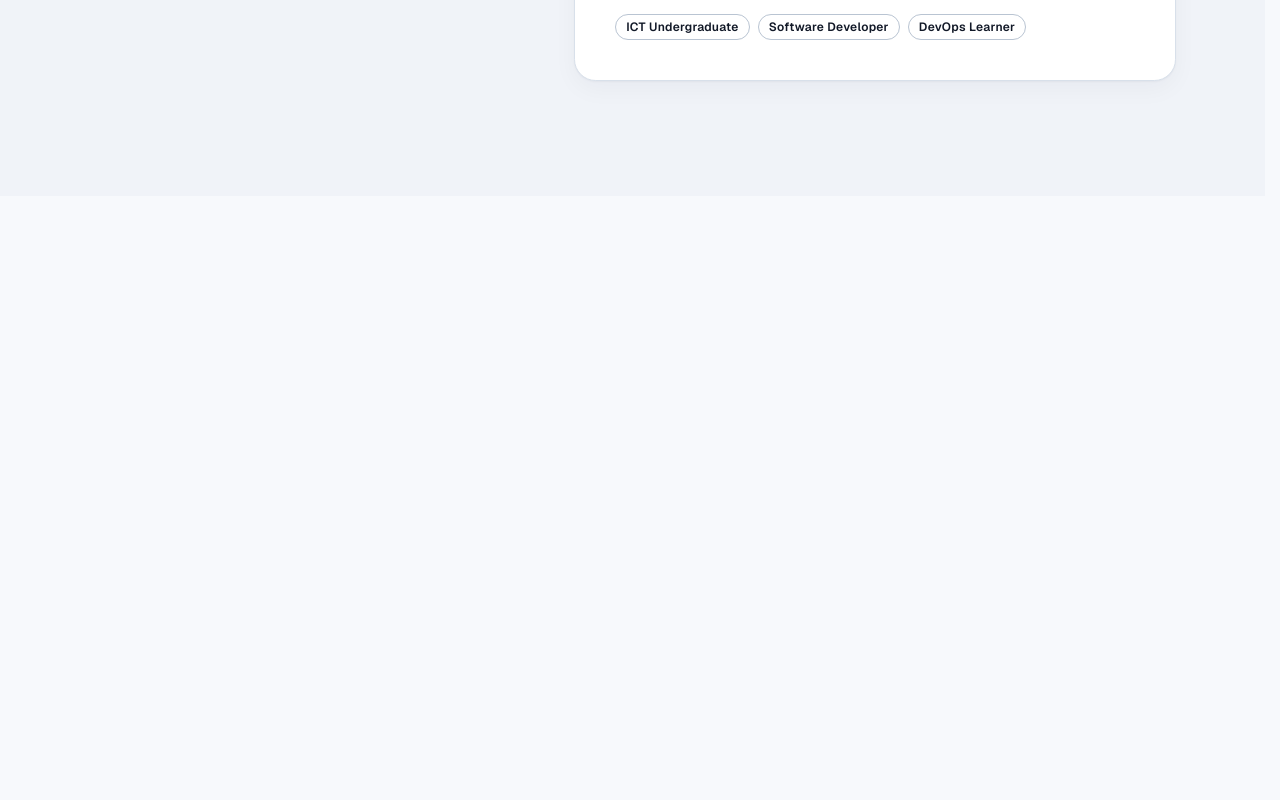
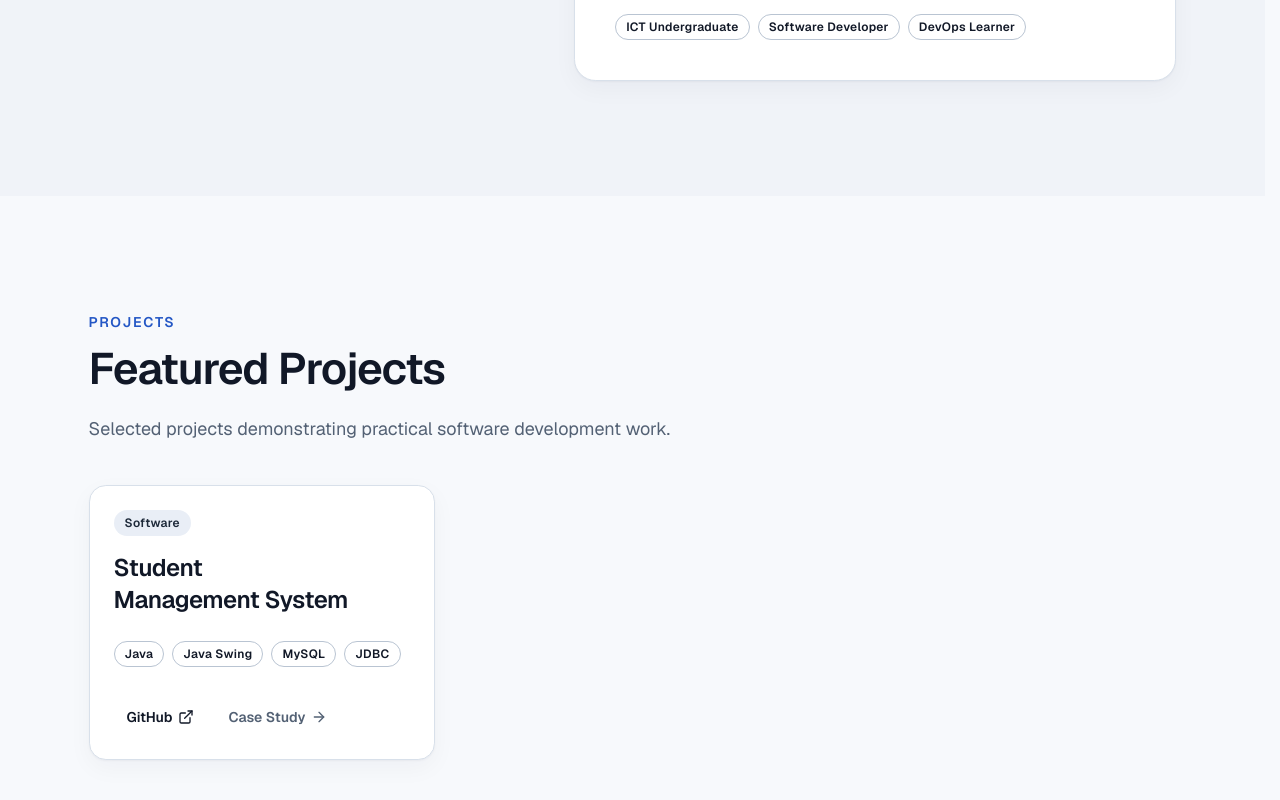
Before and after one commit to Kushan2001/kushan-portfolio, a Next.js app: page / in a window 1280 px wide. Shown: the part 1281-2081 px from the top of the page. Before the commit the page ends 1477 px from the top, so only its background shows below. Built offline with nearby package versions, Linux system fonts and the light colour scheme.

Commit message:
feat: add featured projects showcase

```diff
--- a/app/page.tsx
+++ b/app/page.tsx
@@ -1,4 +1,5 @@
 import { About } from "@/components/sections/about";
+import { FeaturedProjects } from "@/components/sections/featured-projects";
 import { Hero } from "@/components/sections/hero";
 import { Skills } from "@/components/sections/skills";
 
@@ -8,6 +9,7 @@ export default function Home() {
       <Hero />
       <About />
       <Skills />
+      <FeaturedProjects />
     </main>
   );
 }
--- /dev/null
+++ b/components/projects/project-card.tsx
@@ -0,0 +1,111 @@
+import Image from "next/image";
+import Link from "next/link";
+import { ArrowRight, ExternalLink } from "lucide-react";
+
+import { Badge } from "@/components/ui/badge";
+import { buttonVariants } from "@/components/ui/button";
+import { Card, CardContent, CardHeader } from "@/components/ui/card";
+import type { Project, ProjectCategory } from "@/types";
+
+const categoryLabels: Record<ProjectCategory, string> = {
+  "software-development": "Software",
+  devops: "DevOps",
+  cloud: "Cloud",
+  web: "Web",
+  other: "Other",
+};
+
+interface ProjectCardProps {
+  project: Project;
+}
+
+export function ProjectCard({ project }: ProjectCardProps) {
+  const image = project.images[0];
+  const summary = project.summary.trim();
+
+  return (
+    <article aria-labelledby={`project-${project.slug}-title`} className="h-full">
+      <Card interactive className="h-full gap-0 py-0">
+        {image ? (
+          <div className="aspect-[16/10] overflow-hidden border-b border-border bg-muted">
+            <Image
+              src={image.src}
+              alt={image.alt}
+              width={image.width}
+              height={image.height}
+              sizes="(max-width: 639px) calc(100vw - 2rem), (max-width: 1023px) 50vw, 33vw"
+              className="h-full w-full object-cover transition-transform duration-300 motion-safe:group-hover/card:scale-[1.02]"
+            />
+          </div>
+        ) : null}
+
+        <CardHeader className="pt-6">
+          <Badge variant="secondary" className="mb-3">
+            {categoryLabels[project.category]}
+          </Badge>
+          <h3
+            id={`project-${project.slug}-title`}
+            className="font-heading text-xl font-semibold tracking-[-0.02em] sm:text-2xl"
+          >
+            {project.title}
+          </h3>
+        </CardHeader>
+
+        <CardContent className="flex flex-1 flex-col pb-6">
+          {summary ? (
+            <p className="mt-4 leading-7 text-muted-foreground">{summary}</p>
+          ) : null}
+
+          {project.technologies.length > 0 ? (
+            <ul
+              aria-label={`${project.title} technologies`}
+              className="mt-6 flex flex-wrap gap-2"
+            >
+              {project.technologies.map((technology) => (
+                <li key={technology}>
+                  <Badge variant="outline">{technology}</Badge>
+                </li>
+              ))}
+            </ul>
+          ) : null}
+
+          <div className="mt-auto flex flex-wrap gap-2 pt-8">
+            {project.githubUrl ? (
+              <a
+                href={project.githubUrl}
+                target="_blank"
+                rel="noreferrer"
+                aria-label={`${project.title} on GitHub (opens in a new tab)`}
+                className={buttonVariants({ variant: "outline", size: "sm" })}
+              >
+                GitHub
+                <ExternalLink aria-hidden="true" />
+              </a>
+            ) : null}
+
+            {project.liveUrl ? (
+              <a
+                href={project.liveUrl}
+                target="_blank"
+                rel="noreferrer"
+                aria-label={`${project.title} live demo (opens in a new tab)`}
+                className={buttonVariants({ variant: "outline", size: "sm" })}
+              >
+                Live Demo
+                <ExternalLink aria-hidden="true" />
+              </a>
+            ) : null}
+
+            <Link
+              href={`/projects/${project.slug}`}
+              className={buttonVariants({ variant: "ghost", size: "sm" })}
+            >
+              Case Study
+              <ArrowRight aria-hidden="true" />
+            </Link>
+          </div>
+        </CardContent>
+      </Card>
+    </article>
+  );
+}
--- /dev/null
+++ b/components/sections/featured-projects.tsx
@@ -0,0 +1,34 @@
+import { Container } from "@/components/layout/container";
+import { ProjectCard } from "@/components/projects/project-card";
+import { Section } from "@/components/layout/section";
+import { SectionHeading } from "@/components/sections/section-heading";
+import { projects } from "@/data/projects";
+
+export function FeaturedProjects() {
+  const featuredProjects = projects.filter((project) => project.featured);
+
+  if (featuredProjects.length === 0) {
+    return null;
+  }
+
+  return (
+    <Section id="projects" aria-labelledby="projects-heading">
+      <Container>
+        <SectionHeading
+          eyebrow="Projects"
+          title="Featured Projects"
+          headingId="projects-heading"
+          description="Selected projects demonstrating practical software development work."
+        />
+
+        <ul className="mt-10 grid gap-6 sm:grid-cols-2 xl:grid-cols-3">
+          {featuredProjects.map((project) => (
+            <li key={project.slug}>
+              <ProjectCard project={project} />
+            </li>
+          ))}
+        </ul>
+      </Container>
+    </Section>
+  );
+}
--- a/data/projects.ts
+++ b/data/projects.ts
@@ -1,4 +1,32 @@
 import type { Project } from "@/types";
 
 // Add only real projects confirmed by the portfolio owner.
-export const projects: readonly Project[] = [];
+export const projects: readonly Project[] = [
+  {
+    slug: "student-management-system",
+    title: "Student Management System",
+    summary: "",
+    description: "",
+    category: "software-development",
+    technologies: ["Java", "Java Swing", "MySQL", "JDBC"],
+    images: [],
+    githubUrl: "https://github.com/Kushan2001/StudentManagementSystem",
+    featured: true,
+    status: "in-progress",
+    problem: "",
+    solution: "",
+    features: [
+      "Login",
+      "Add Student",
+      "View Students",
+      "Search Students",
+      "Update Students",
+      "Delete Students",
+      "Input Validation",
+      "MySQL database integration",
+    ],
+    challenges: [],
+    lessonsLearned: [],
+    futureImprovements: [],
+  },
+];
```
